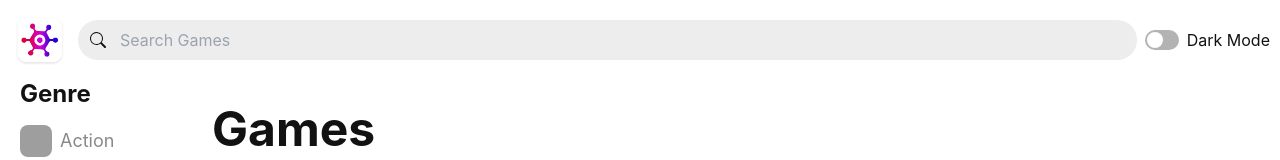
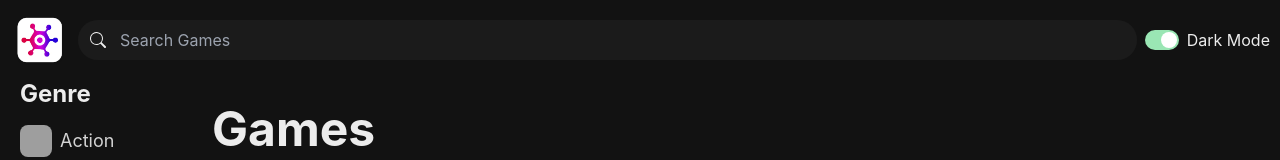
Before and after one commit to rodrahul/react-mosh, a React (Vite) app: page / in a window 1280 px wide. Shown: the top 160 px of the page. Built offline with nearby package versions, Linux system fonts and the light colour scheme; grey boxes are pictures that could not be loaded.

Commit message:
refactor game grid

```diff
--- a/src/game-hub/components/GameGrid.tsx
+++ b/src/game-hub/components/GameGrid.tsx
@@ -13,9 +13,9 @@ const GameGrid = ({ gameQuery }: Props) => {
   const { data: games, error, isLoading } = useGames(gameQuery);
   const skeletons = [1, 2, 3, 4, 5, 6];
 
+  if (error) return <Text>{error}</Text>;
+
   return (
-    <>
-      {error && <Text>{error}</Text>}
     <SimpleGrid
       columns={{ sm: 1, md: 2, lg: 3, xl: 4 }}
       padding="10px"
@@ -33,7 +33,6 @@ const GameGrid = ({ gameQuery }: Props) => {
         </GameCardContainer>
       ))}
     </SimpleGrid>
-    </>
   );
 };
 
--- a/src/game-hub/theme.ts
+++ b/src/game-hub/theme.ts
@@ -1,10 +1,7 @@
 import { extendTheme, ThemeConfig } from "@chakra-ui/react";
-import { color } from "framer-motion";
-
-
 
 const config: ThemeConfig = {
-  // initialColorMode: 'dark',
+  initialColorMode: 'dark',
   useSystemColorMode: false
 }
 
```
Lines whose indentation alone changed are shown as unchanged.
